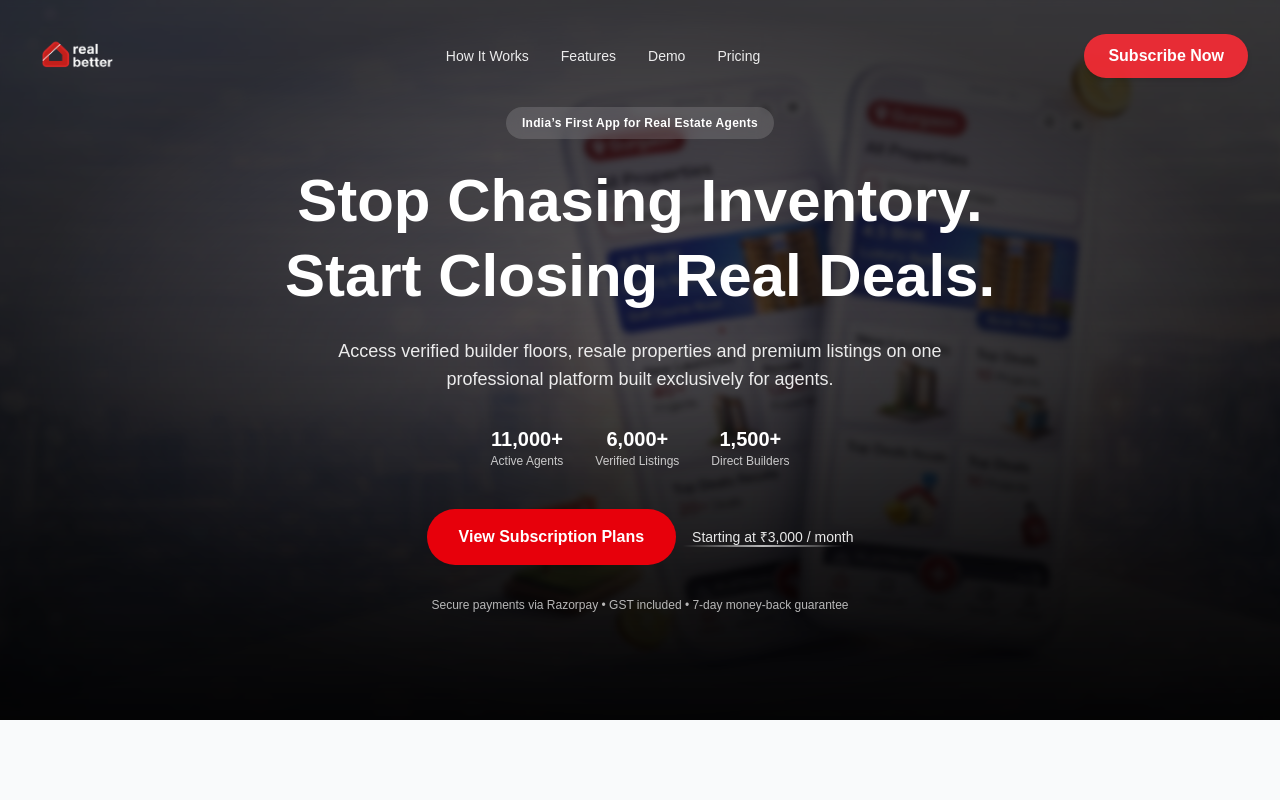
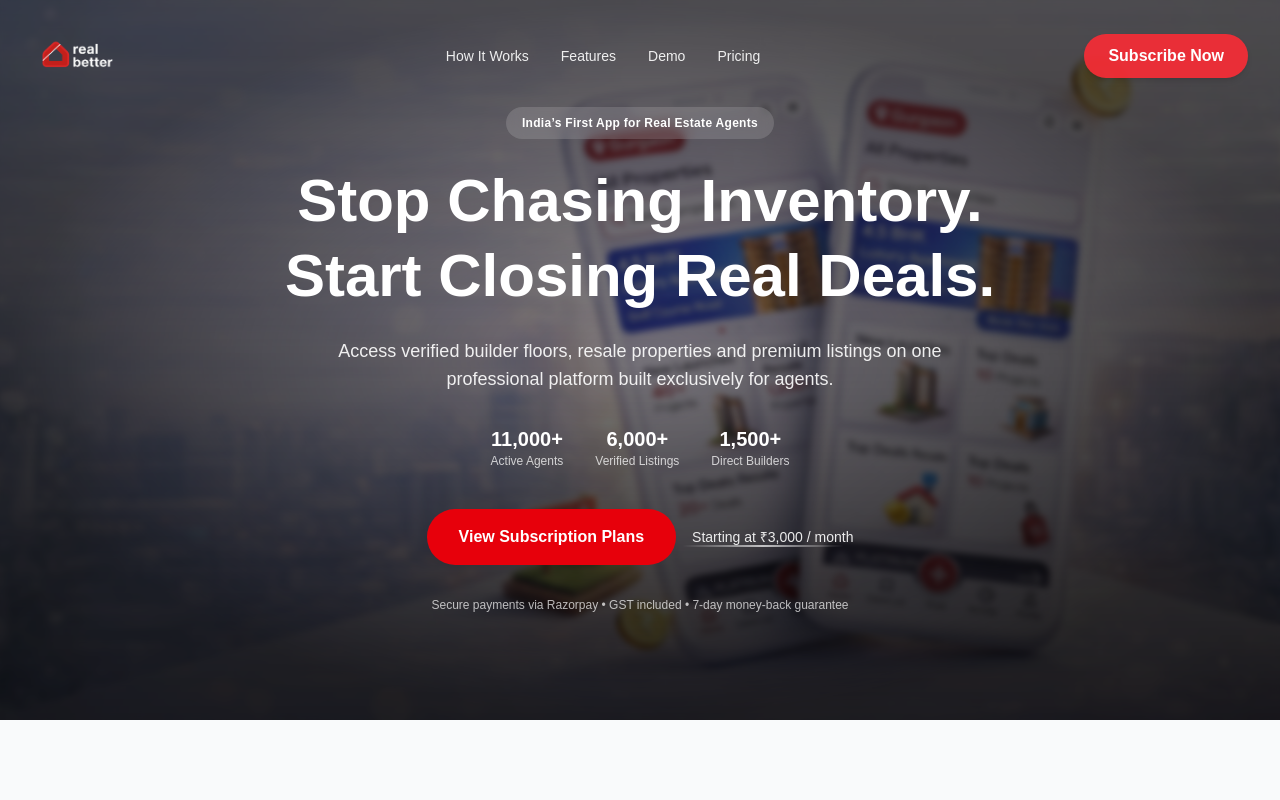
Before and after one commit to bikramm01/realbetter, a Next.js app: page /subscription in a window 1280 px wide. Shown: the top 800 px of the page. Built offline with nearby package versions, Linux system fonts and the light colour scheme.

Commit message:
update hero

```diff
--- a/app/subscription/SubscriptionClient.tsx
+++ b/app/subscription/SubscriptionClient.tsx
@@ -79,7 +79,7 @@
 />
 
 {/* DARK GRADIENT + BLUR */}
-<div className="absolute inset-0 bg-gradient-to-b from-black/50 via-black/70 to-black/95 backdrop-blur-[3px]" />
+<div className="absolute inset-0 bg-gradient-to-b from-black/30 via-black/50 to-black/70 backdrop-blur-[3px]" />
 
 {/* VIGNETTE (edges darker, center focus) */}
 <div className="absolute inset-0 bg-[radial-gradient(ellipse_at_center,transparent_0%,rgba(0,0,0,0.55)_70%)]" />
```
